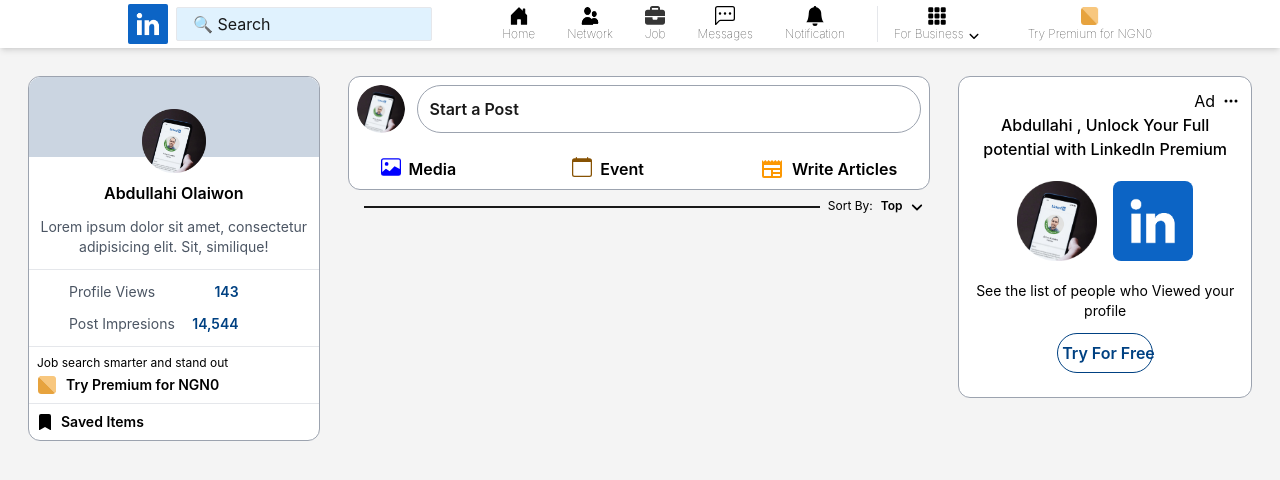
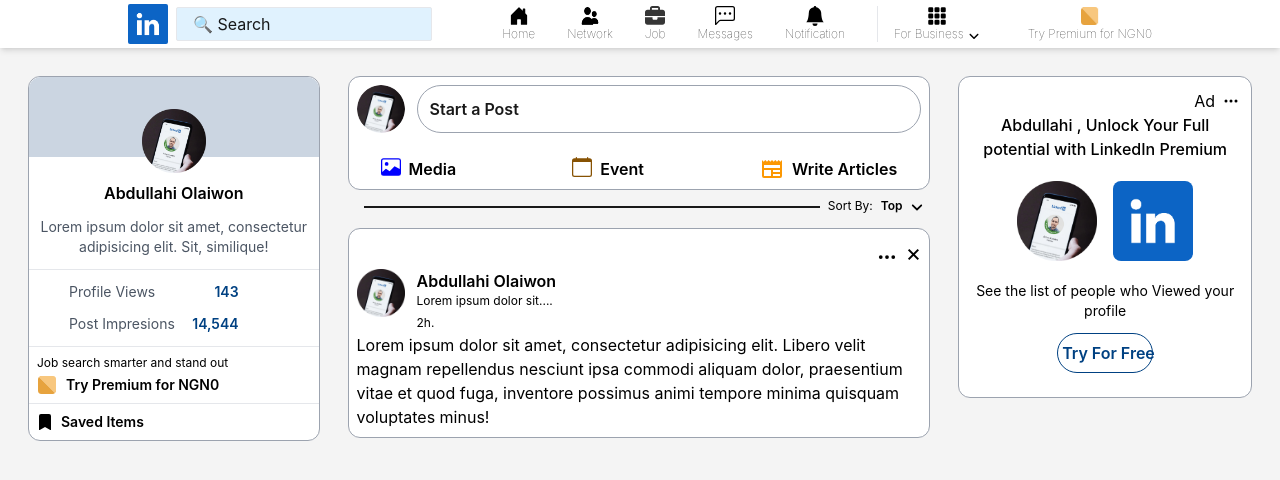
Before and after one commit to OlaiwonAbdullahi/LinkedIn-Clone, a React (Vite) app: page /Index in a window 1280 px wide. Shown: the top 480 px of the page. Built offline with nearby package versions, Linux system fonts and the light colour scheme.

Commit message:
update Body.jsx

```diff
--- a/src/components/Body.jsx
+++ b/src/components/Body.jsx
@@ -62,6 +62,8 @@
             <img src={Carret} alt="" className="w-3" />
           </div>
         </div>
+
+        <Post />
       </div>
 
       <div className="basis-1/4 h-full w-full bg-white p-3 m-7 rounded-xl border-gray-400 border">
@@ -117,3 +119,32 @@
     </div>
   );
 }
+
+function Post() {
+  return (
+    <div className="h-full w-full bg-white p-2 mt-1 rounded-xl border-gray-400 border">
+      <div className="flex justify-end gap-2">
+        <img src={Dots} alt="" className="w-5 mt-2" />
+        <p className="text-2xl"> &times; </p>
+      </div>
+
+      <div className="flex flex-row  gap-3">
+        <div className="">
+          <img src={ProfilePics} alt="" className="w-12" />
+        </div>
+        <div className="">
+          <h2 className="text-base font-semibold">Abdullahi Olaiwon</h2>
+          <p className="text-xs">Lorem ipsum dolor sit....</p>
+          <span className=" text-xs">2h.</span>
+        </div>
+      </div>
+
+      <p>
+        Lorem ipsum dolor sit amet, consectetur adipisicing elit. Libero velit
+        magnam repellendus nesciunt ipsa commodi aliquam dolor, praesentium
+        vitae et quod fuga, inventore possimus animi tempore minima quisquam
+        voluptates minus!
+      </p>
+    </div>
+  );
+}
```
